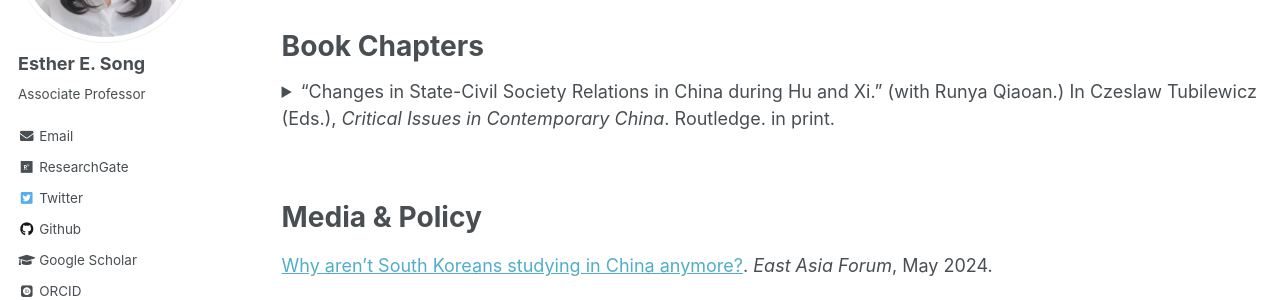
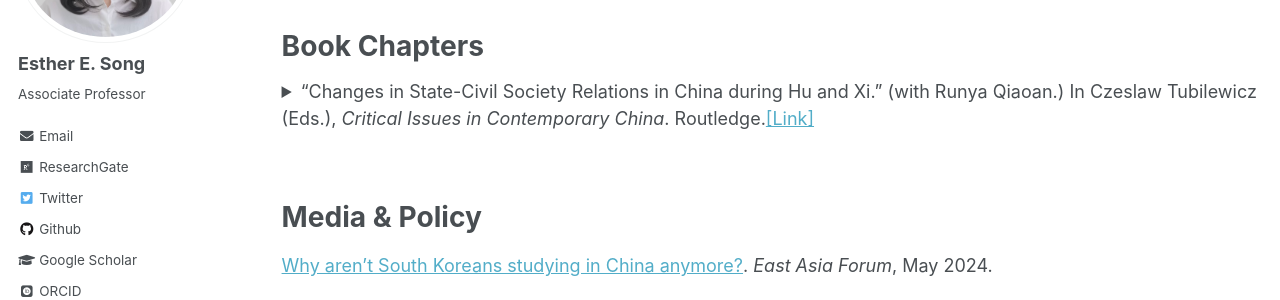
Before and after one commit to ehsong/ehsong.github.io, a Jekyll site: the page built from _pages/research.md, in a window 1280 px wide and 900 px high, scrolled down 1558 px. Shown: the part 152-452 px from the top of the window. Built offline with Jekyll 4.4.1, drawn with Linux system fonts in a browser that asks for light colours; some web fonts are replaced.

Commit message:
Update research.md

```diff
--- a/_pages/research.md
+++ b/_pages/research.md
@@ -37,7 +37,7 @@ My research centers on civil society and NGO policies in China; China's diplomac
 
 # Book Chapters
 
-<details style="display:inline"><summary>“Changes in State-Civil Society Relations in China during Hu and Xi.” (with Runya Qiaoan.) In Czeslaw Tubilewicz (Eds.), <em>Critical Issues in Contemporary China</em>. Routledge. in print.</summary><br><p>This chapter traces Chinese official discourse and regulatory frameworks concerning civil society, scrutinizing their impact on the evolution of the Chinese third sector and their broader implications for China’s governance. The analysis unfolds over two distinct eras – the Hu Era (2002–2012) and the Xi Era (2013–present) – delving into how the Party-state strategically shapes the narrative and policies of civil society. The chapter incorporates a qualitative narrative analysis of Party publications and state documents and an examination of empirical case studies. The chapter not only sheds light on the adaptation of the Party-state to maintain control over the growing third sector but also unveils the nuanced interplay between official discourse and political practice. It also offers insights into the potential trajectory of China’s future civil society governance.</p></details><br>
+<details style="display:inline"><summary>“Changes in State-Civil Society Relations in China during Hu and Xi.” (with Runya Qiaoan.) In Czeslaw Tubilewicz (Eds.), <em>Critical Issues in Contemporary China</em>. Routledge.<a href="https://www.taylorfrancis.com/chapters/edit/10.4324/9781003227014-4/state-civil-society-relations-china-hu-jintao-xi-jinping-runya-qiaoan-esther-song?context=ubx&refId=457ddd66-47a6-4d74-8d98-0df445118c89" target="blank_">[Link]</a></summary><br><p>This chapter traces Chinese official discourse and regulatory frameworks concerning civil society, scrutinizing their impact on the evolution of the Chinese third sector and their broader implications for China’s governance. The analysis unfolds over two distinct eras – the Hu Era (2002–2012) and the Xi Era (2013–present) – delving into how the Party-state strategically shapes the narrative and policies of civil society. The chapter incorporates a qualitative narrative analysis of Party publications and state documents and an examination of empirical case studies. The chapter not only sheds light on the adaptation of the Party-state to maintain control over the growing third sector but also unveils the nuanced interplay between official discourse and political practice. It also offers insights into the potential trajectory of China’s future civil society governance.</p></details><br>
 
 # Media & Policy
 
```
